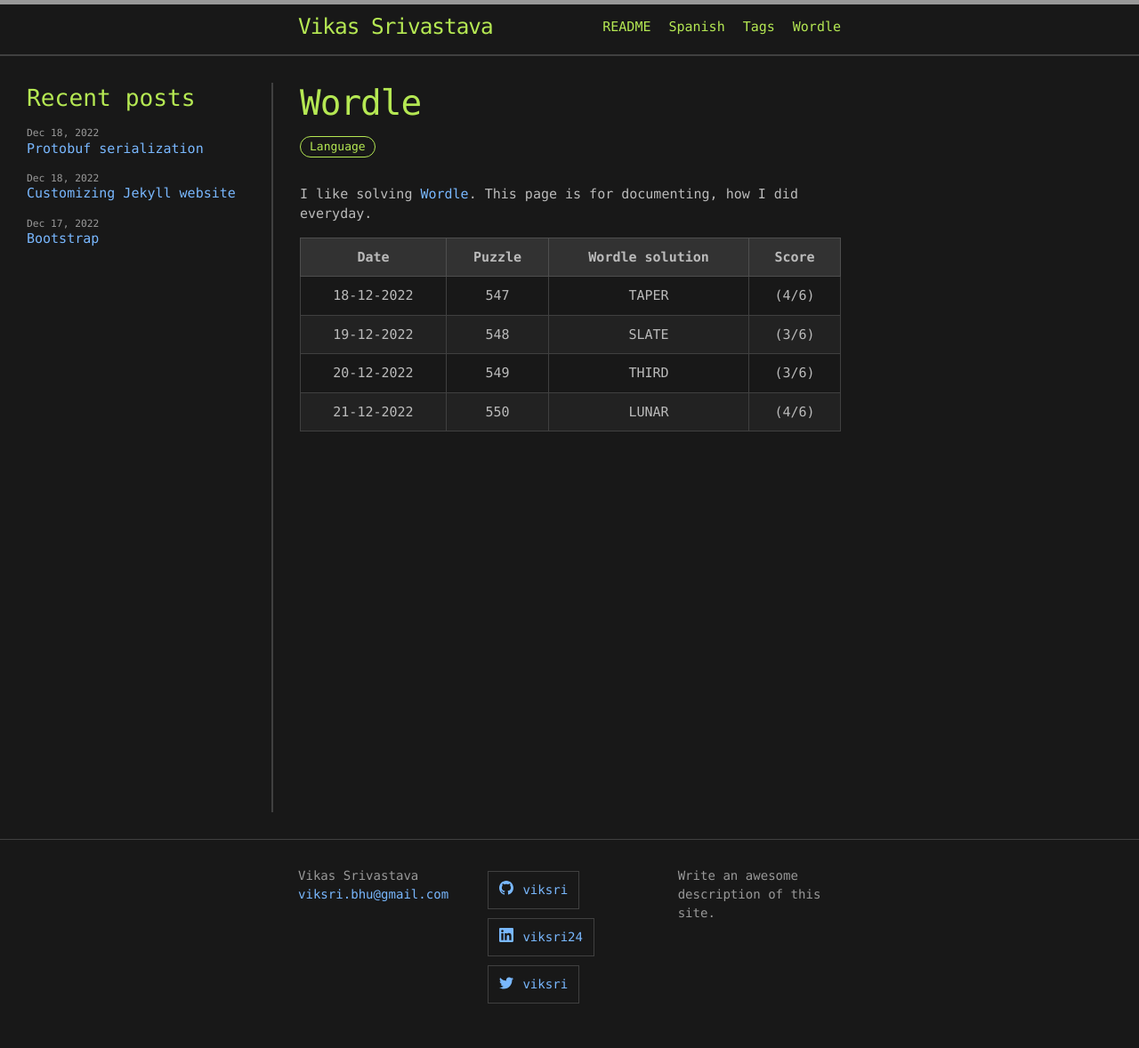
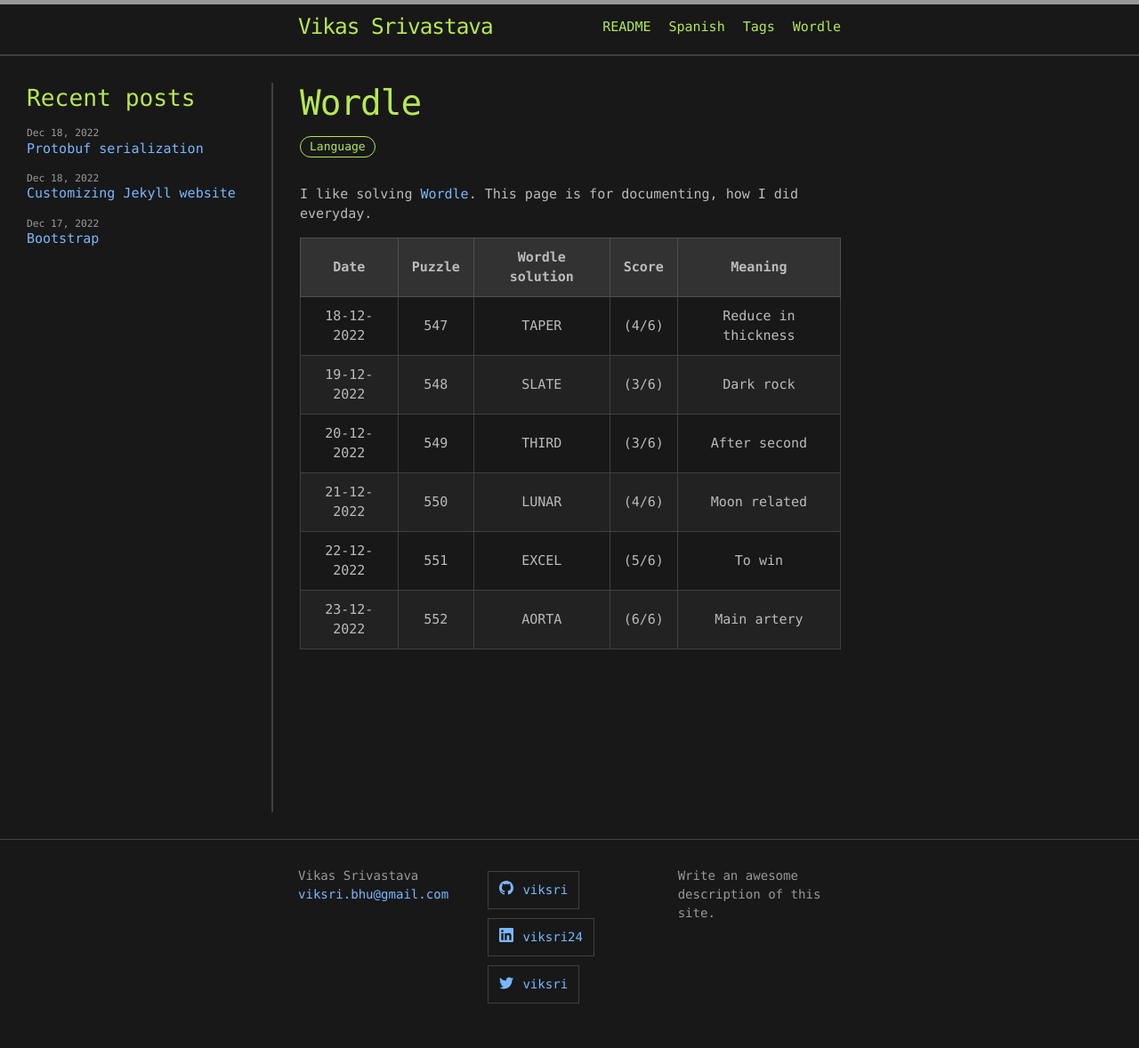
Before and after one commit to viksri/viksri.github.io, a Jekyll site: the page built from Wordle.md, in a window 1280 px wide. Shown: the whole page at 89% size. Built offline with Jekyll 4.4.1, drawn with Linux system fonts in a browser that asks for light colours.

```diff
--- a/Wordle.md
+++ b/Wordle.md
@@ -7,9 +7,11 @@ categories: Language
 
 I like solving [Wordle](https://www.nytimes.com/games/wordle/index.html). This page is for documenting, how I did everyday.
 
-|    Date    | Puzzle | Wordle solution | Score |
-|:----------:|:------:|:---------------:|:-----:|
-| 18-12-2022 | 547 | TAPER | (4/6) |
-| 19-12-2022 | 548 | SLATE | (3/6) |
-| 20-12-2022 | 549 | THIRD | (3/6) |
-| 21-12-2022 | 550 | LUNAR | (4/6) |
+|    Date    | Puzzle | Wordle solution | Score | Meaning |
+|:----------:|:------:|:---------------:|:-----:|:-------:|
+| 18-12-2022 | 547 | TAPER | (4/6) | Reduce in thickness |
+| 19-12-2022 | 548 | SLATE | (3/6) | Dark rock |
+| 20-12-2022 | 549 | THIRD | (3/6) | After second |
+| 21-12-2022 | 550 | LUNAR | (4/6) | Moon related |
+| 22-12-2022 | 551 | EXCEL | (5/6) | To win |
+| 23-12-2022 | 552 | AORTA | (6/6) | Main artery |
--- a/_layouts/post.html
+++ b/_layouts/post.html
@@ -15,8 +15,8 @@ layout: default
         {% assign categories = page.categories %}
         {% endif %}
         {% for category in categories %}
-            <a class="btn" href="{{site.baseurl}}/tags/#{{category|slugize}}">{{category}}</a>
-        {% unless forloop.last %}","&nbsp;{% endunless %}
+            <a class="btn" href="{{site.baseurl}}/tags/#{{ category | slugize}}">{{category}}</a>
+        {% unless forloop.last %}{% endunless %}
         {% endfor %}
       </time>
 
```
Also changed, not shown: Spanish.md (+10 -0 lines), _posts/2022-12-18-protobuf.md (+1 -1 lines).
